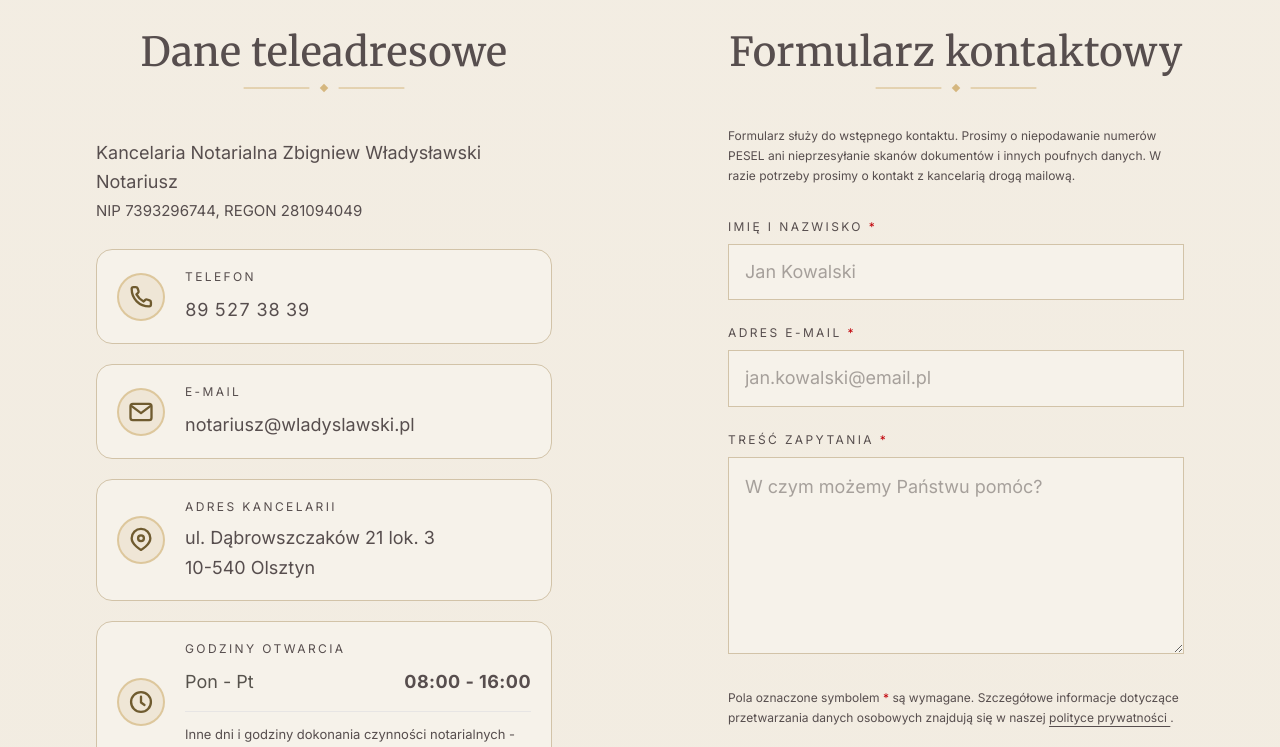
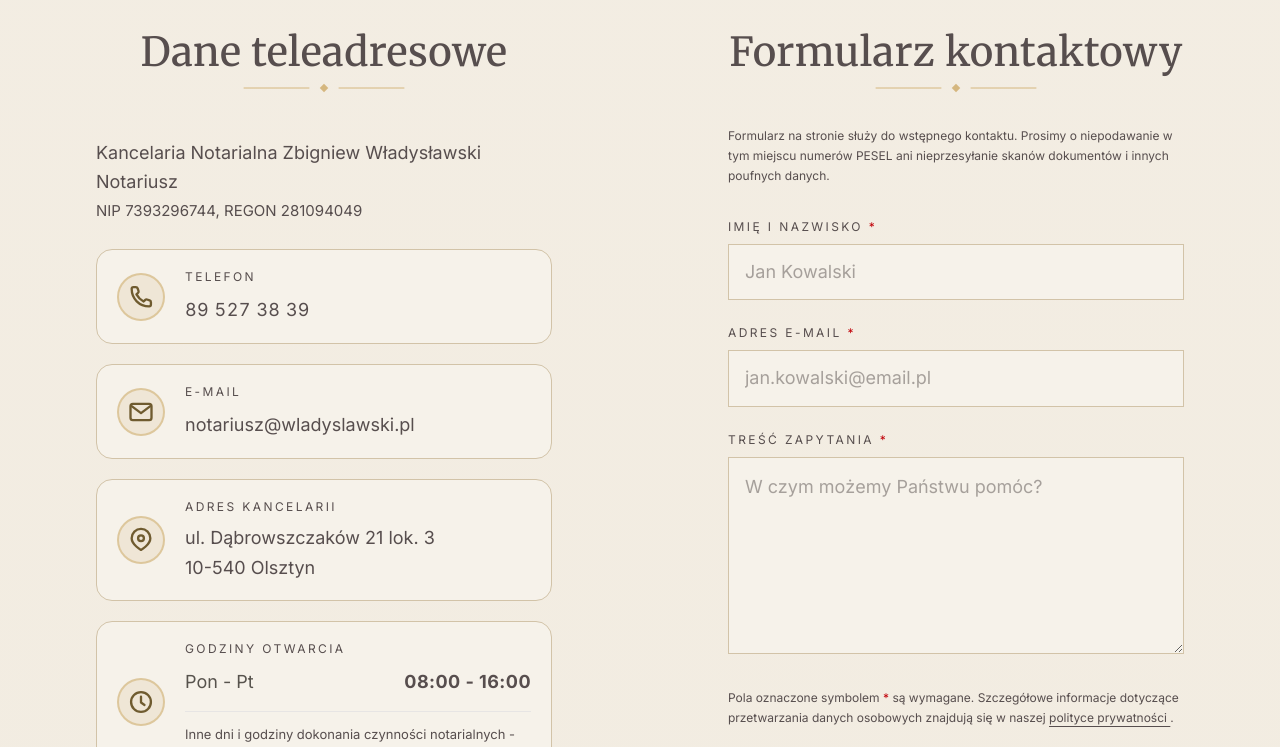
Before and after one commit to Salonce/notary-zwladyslawski, an Astro site: page / in a window 1280 px wide. Shown: the part 5420-6167 px from the top of the page. Built offline with nearby package versions, Linux system fonts and the light colour scheme; Astro itself is replaced by a stand-in of ours; a web font is replaced by a local one.

Commit message:
fix form

```diff
--- a/src/components/ContactSection/ContactForm.astro
+++ b/src/components/ContactSection/ContactForm.astro
@@ -23,7 +23,7 @@ import TitleDivider from '../shared/TitleDivider.astro';
 
 
 <p class="mx-auto mt-6 max-w-xl font-main-body text-[12px] leading-5 text-stone-500 md:mt-8">
-  Formularz służy do wstępnego kontaktu. Prosimy o niepodawanie numerów PESEL ani nieprzesyłanie skanów dokumentów i innych poufnych danych. W razie potrzeby prosimy o kontakt z kancelarią drogą mailową.
+  Formularz na stronie służy do wstępnego kontaktu. Prosimy o niepodawanie w tym miejscu numerów PESEL ani nieprzesyłanie skanów dokumentów i innych poufnych danych.
 </p>
 
 
```
